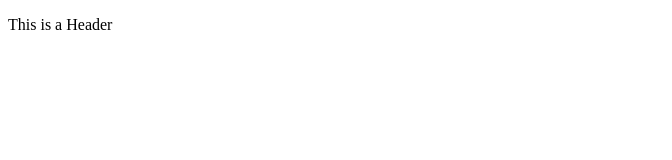
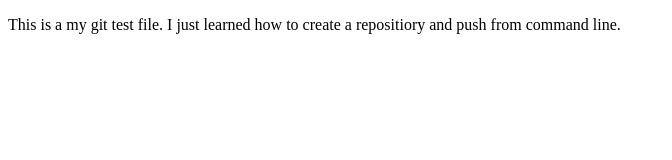
Before and after one commit to braintuner/git-test, a website: page index.html in a window 1280 px wide. Shown: the whole page, without its empty margins (0-672 px from the left). Drawn offline with Linux system fonts and the light colour scheme.

Commit message:
Fifth commit

```diff
--- a/index.html
+++ b/index.html
@@ -6,7 +6,7 @@
     <title>Mr. Niyam</title>
 </head>
 <body>
-    <p>This is a Header</p>
+    <p>This is a my git test file. I just learned how to create a repositiory and push from command line.</p>
     <p></p>
 
 </body>
```
